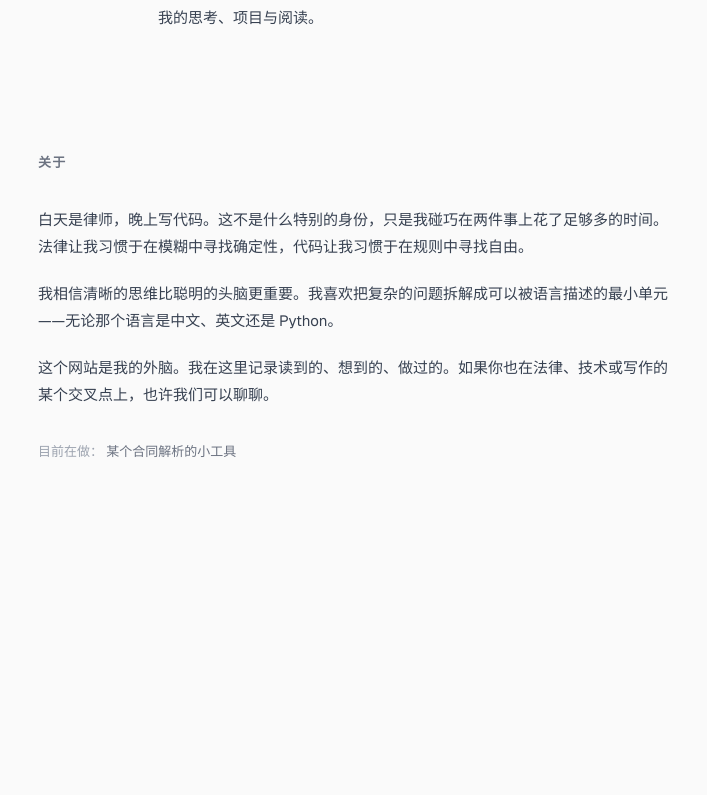
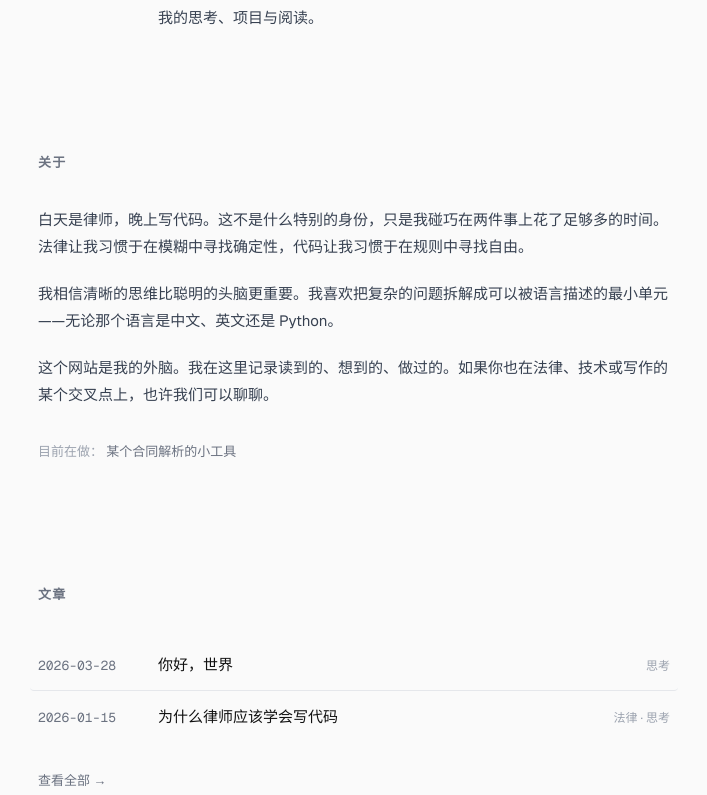
Before and after one commit to code-lawyer/nothingbutme, a Next.js app: page / in a window 1280 px wide. Shown: the part 327-1122 px from the top of the page, without its empty margins (286-993 px from the left). Before the commit the page ends 800 px from the top, so only its background shows below. Built offline with nearby package versions, Linux system fonts and the light colour scheme.

Commit message:
feat: add ArticleList component and wire to homepage

```diff
--- a/app/page.tsx
+++ b/app/page.tsx
@@ -1,11 +1,16 @@
 import Hero from "@/components/Hero";
 import About from "@/components/About";
+import ArticleList from "@/components/ArticleList";
+import { getAllArticles } from "@/lib/articles";
 
 export default function Home() {
+  const articles = getAllArticles();
+
   return (
     <main>
       <Hero />
       <About />
+      <ArticleList articles={articles} />
     </main>
   );
 }
--- /dev/null
+++ b/components/ArticleList.tsx
@@ -0,0 +1,56 @@
+// components/ArticleList.tsx
+import Link from "next/link";
+import type { Article } from "@/lib/articles";
+
+interface Props {
+  articles: Article[];
+  showAll?: boolean;
+}
+
+function formatDate(dateStr: string): string {
+  const d = new Date(dateStr);
+  return d.toISOString().slice(0, 10);
+}
+
+export default function ArticleList({ articles, showAll = false }: Props) {
+  const displayed = showAll ? articles : articles.slice(0, 5);
+
+  return (
+    <section id="articles" className="max-w-[680px] mx-auto px-6 pt-[120px]">
+      <h2 className="text-[13px] font-semibold text-[#6b7280] uppercase tracking-widest mb-8">
+        文章
+      </h2>
+
+      <div className="divide-y divide-[#e5e7eb]">
+        {displayed.map((article) => (
+          <Link
+            key={article.slug}
+            href={`/articles/${article.slug}`}
+            className="group flex items-baseline gap-6 py-3 px-2 -mx-2 rounded hover:bg-[#f9fafb] transition-colors"
+          >
+            <span className="text-[13px] text-[#6b7280] font-mono flex-shrink-0 w-24">
+              {formatDate(article.date)}
+            </span>
+            <span className="flex-1 text-[15px] text-[#111111] group-hover:text-[#2563eb] transition-colors">
+              {article.title}
+            </span>
+            <span className="text-[12px] text-[#9ca3af] flex-shrink-0 hidden sm:block">
+              {article.tags.join(" · ")}
+            </span>
+          </Link>
+        ))}
+      </div>
+
+      {!showAll && (
+        <div className="mt-6">
+          <Link
+            href="/articles"
+            className="text-[13px] text-[#6b7280] hover:text-[#2563eb] transition-colors"
+          >
+            查看全部 →
+          </Link>
+        </div>
+      )}
+    </section>
+  );
+}
```
